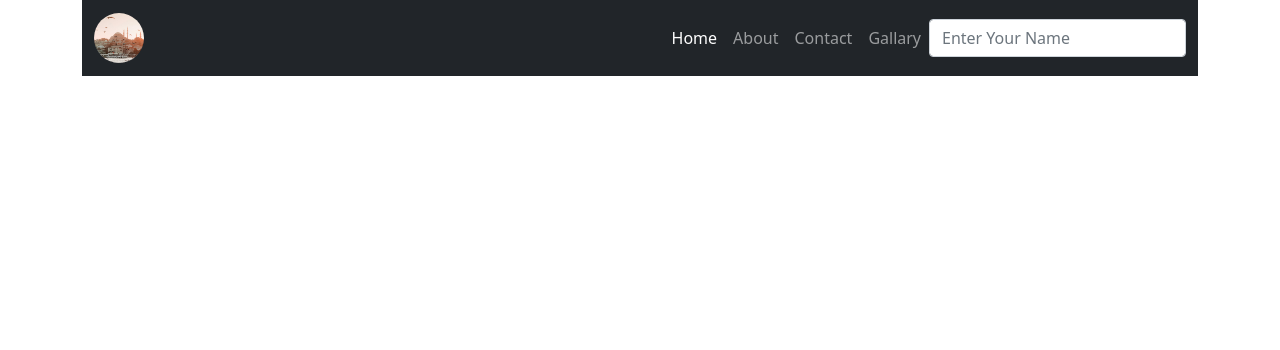
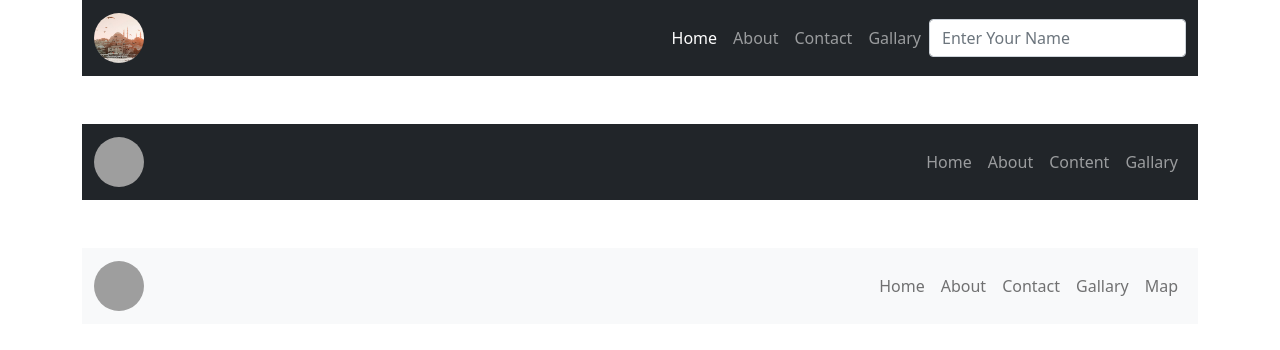
Before and after one commit to TheCreativeMind77/bootstrap_navbar, a plain HTML site: page index.html in a window 1280 px wide. Drawn offline with nearby package versions, Linux system fonts and the light colour scheme; grey boxes are pictures that could not be loaded.

Commit message:
2nd commit

```diff
--- a/index.html
+++ b/index.html
@@ -23,10 +23,58 @@
                             <li class="nav-item"><a href="#" class="nav-link">Contact</a></li>
                             <li class="nav-item"><a href="#" class="nav-link">Gallary</a></li>
                         </ul>
+                        <form action="" class="form">
+                            <input type="text" class="form-control" placeholder="Enter Your Name">
+                        </form>
                     </div>
-                    <form action="" class="form">
-                        <input type="text" class="form-control" placeholder="Enter Your Name">
-                    </form>
+
+                </div>
+
+            </nav>
+        </div>
+    </div>
+
+    <div class="container-fluid mt-5">
+        <div class="container">
+            <nav class="navbar navbar-expand-sm navbar-dark bg-dark">
+                <div class="container-fluid">
+                    <a href="#" class="navbar-brand"><img src="photos/pexels-nfzzz-24284829.jpg" alt="" class="rounded-circle" style="width: 50px; height: 50px;"></a>
+
+                    <button class="navbar-toggler" data-bs-toggle="collapse" data-bs-target="#safwan"><span class="navbar-toggler-icon"></span></button>
+
+                    <div class="collapse navbar-collapse" id="safwan">
+                        <ul class="navbar-nav ms-auto">
+                            <li class="nav-item"><a href="#" class="nav-link">Home</a></li>
+                            <li class="nav-item"><a href="#" class="nav-link">About</a></li>
+                            <li class="nav-item"><a href="#" class="nav-link">Content</a></li>
+                            <li class="nav-item"><a href="#" class="nav-link">Gallary</a></li>
+                        </ul>
+                    </div>
+                </div>
+
+            </nav>
+        </div>
+    </div>
+
+
+    <div class="container-fluid mt-5">
+        <div class="container">
+            <nav class="navbar navbar-expand-sm navbar-light bg-light">
+                <div class="container-fluid">
+                    <a href="#" class="navbar-brand"><img src="photos/pexels-paulo-marcio-dos-santos-2027450-3796547.jpg" alt="" class="rounded-circle" style="width: 50px; height: 50px;"></a>
+
+                    <button class="navbar-toggler" data-bs-toggle="collapse" data-bs-target="#amatullah"><span class="navbar-toggler-icon"></span></button>
+
+                    <div class="collapse navbar-collapse" id="amatullah">
+                        <ul class="navbar-nav ms-auto">
+                            <li class="nav-item"><a href="#" class="nav-link">Home</a></li>
+                            <li class="nav-item"><a href="#" class="nav-link">About</a></li>
+                            <li class="nav-item"><a href="#" class="nav-link">Contact</a></li>
+                            <li class="nav-item"><a href="#" class="nav-link">Gallary</a></li>
+                            <li class="nav-item"><a href="#" class="nav-link">Map</a></li>
+                        </ul>
+
+                    </div>
                 </div>
 
             </nav>
```
